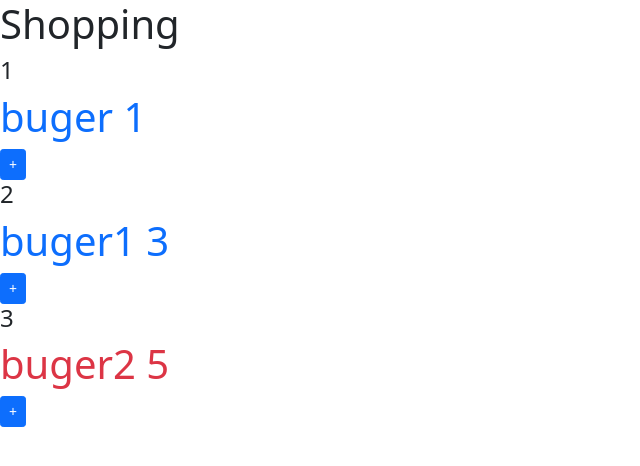
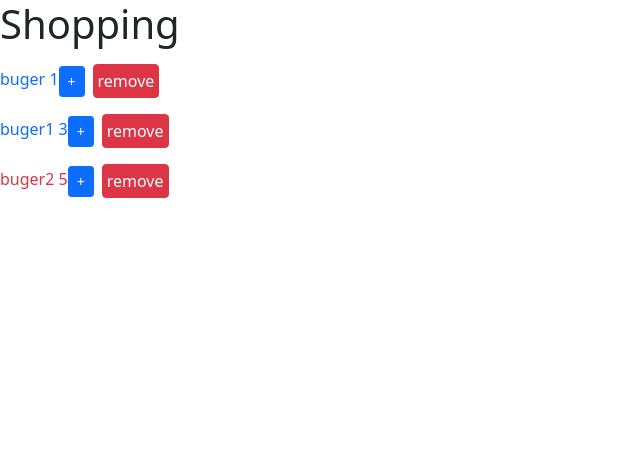
Before and after one commit to Elkafhi-Youssef/learnReact, a React (Create React App) app: page / in a window 1280 px wide. Shown: the top 466 px of the page, without its empty margins (0-640 px from the left). Built offline with nearby package versions, Linux system fonts and the light colour scheme.

Commit message:
Add some style

```diff
--- a/package.json
+++ b/package.json
@@ -3,6 +3,7 @@
   "version": "0.1.0",
   "private": true,
   "dependencies": {
+    "@fortawesome/fontawesome-svg-core": "^1.3.0",
     "@testing-library/jest-dom": "^5.16.1",
     "@testing-library/react": "^12.1.2",
     "@testing-library/user-event": "^13.5.0",
--- a/src/Product.jsx
+++ b/src/Product.jsx
@@ -35,15 +35,19 @@ class Product extends Component{
         // const classes =this.state.count<5?"text-primary":"text-danger"
 
         return(
-        <div>
-            {this.props.children}
-            <h1  className={this.getclass()}>{this.state.name} {this.state.count}</h1>
+            <div className='row'>
+
+          <div className='col'>
+
+            <span className= {this.getclass()}>{this.state.name} {this.state.count}</span>
             {/* <ul>
                {this.renderNames()}
             </ul> */}
             <button onClick={()=>this.handler(2)} className='btn btn-primary btn-sm'>+</button>
+            <button className='btn btn-danger p-1 m-2'>remove</button>
             {/* you  don't  call a function just put reference   */}
         </div>
+            </div>
         );
     }
 }
--- a/src/Shopping.jsx
+++ b/src/Shopping.jsx
@@ -15,9 +15,8 @@ class Shopping extends Component{
             <div>
                 <h1>Shopping</h1>
                 {this.state.product.map(product =>(
-                    <Product key={product.id} product={product}>
-                        <h4>{product.id}</h4>
-                    </Product>
+                    <Product key={product.id} product={product}/>
+
                 ))}
             </div>
             </React.Fragment>
```
Also changed, not shown: 1 other file (tests, documents, lock files or other folders).
